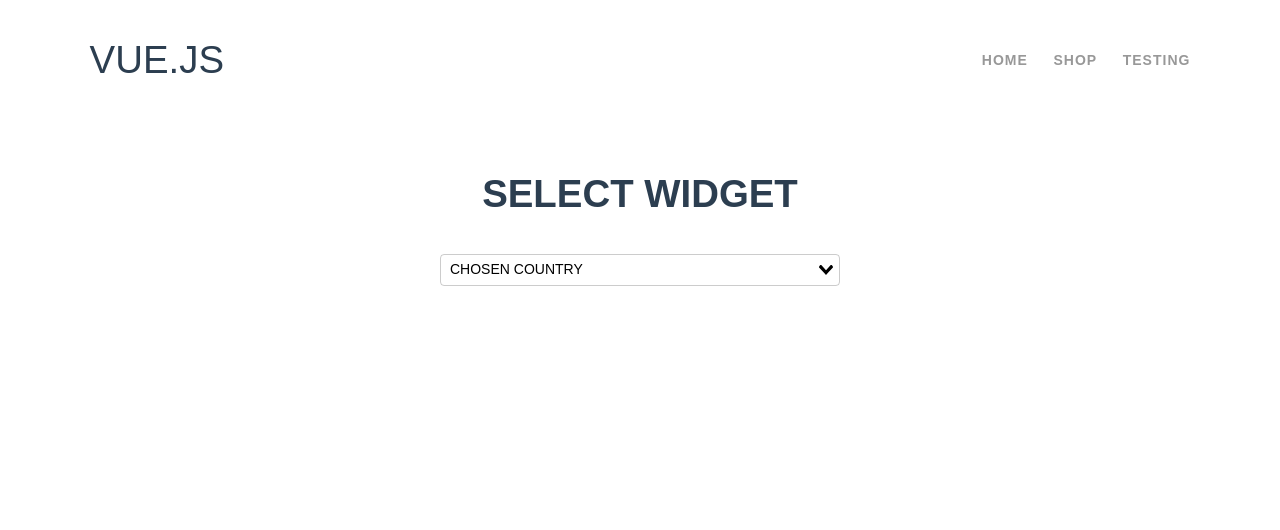
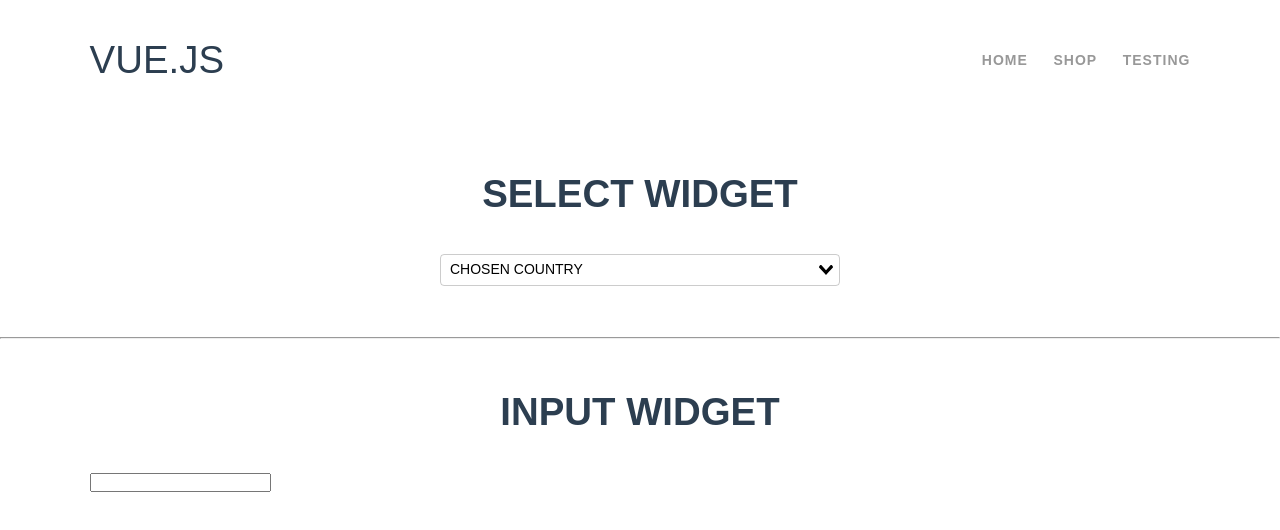
Before and after one commit to RomanSchigolev/vue_beginner, a Vue app: page /testing in a window 1280 px wide. Shown: the top 530 px of the page. Built offline with nearby package versions, Linux system fonts and the light colour scheme.

Commit message:
creating a text field component based on a normal input and passing the input value to the parent via v-model

```diff
--- a/package.json
+++ b/package.json
@@ -10,6 +10,7 @@
   "dependencies": {
     "axios": "^0.19.2",
     "core-js": "^3.6.4",
+    "material-design-icons-iconfont": "^5.0.1",
     "vue": "^2.6.11",
     "vue-router": "^3.1.6",
     "vue-select": "^3.10.3",
--- /dev/null
+++ b/src/components/Widgets/Input/v-text-field.vue
@@ -0,0 +1,40 @@
+<template>
+  <section class="section section__select">
+    <div class="container">
+      <div class="section__title">
+        <h1>Input widget</h1>
+      </div>
+      <div class="input">
+        <label for="input">
+          <input type="text"
+                 id="input"
+                 :value="inputValue"
+                 @input="inputText"
+          >
+        </label>
+      </div>
+    </div>
+  </section>
+</template>
+
+<script>
+  export default {
+    name: "v-text-field",
+    props: {
+      inputValue: {
+        type: String,
+        default: ""
+      }
+    },
+    methods: {
+      inputText(event) {
+        let value = event.target.value;
+        this.$emit("input", value);
+      }
+    }
+  }
+</script>
+
+<style scoped>
+
+</style>
--- a/src/main.js
+++ b/src/main.js
@@ -2,6 +2,7 @@ import Vue from "vue";
 import App from "./App.vue";
 
 import "vue-select/src/scss/vue-select.scss";
+import 'material-design-icons-iconfont/dist/material-design-icons.css';
 
 import store from "./store";
 import router from "./router";
--- a/src/views/Testing/v-test-page.vue
+++ b/src/views/Testing/v-test-page.vue
@@ -5,20 +5,28 @@
     >
     </v-select-widget>
     <p>{{selected}}</p>
+    <hr>
+    <v-text-field
+      v-model="val"
+    />
+    <p>{{val}}</p>
   </div>
 </template>
 
 <script>
-  import vSelectWidget from "@/components/Select/v-select-widget"
+  import vSelectWidget from "@/components/Widgets/Select/v-select-widget"
+  import vTextField from "@/components/Widgets/Input/v-text-field"
 
   export default {
     name: "v-test-page",
     components: {
-      vSelectWidget
+      vSelectWidget,
+      vTextField
     },
     data() {
       return {
-        selected: ""
+        selected: "",
+        val: ""
       }
     },
     methods: {
```
Also changed, not shown: src/components/Widgets/Select/v-select-widget.vue (renamed from src/components/Select/v-select-widget.vue), 1 other file (tests, documents, lock files or other folders).
